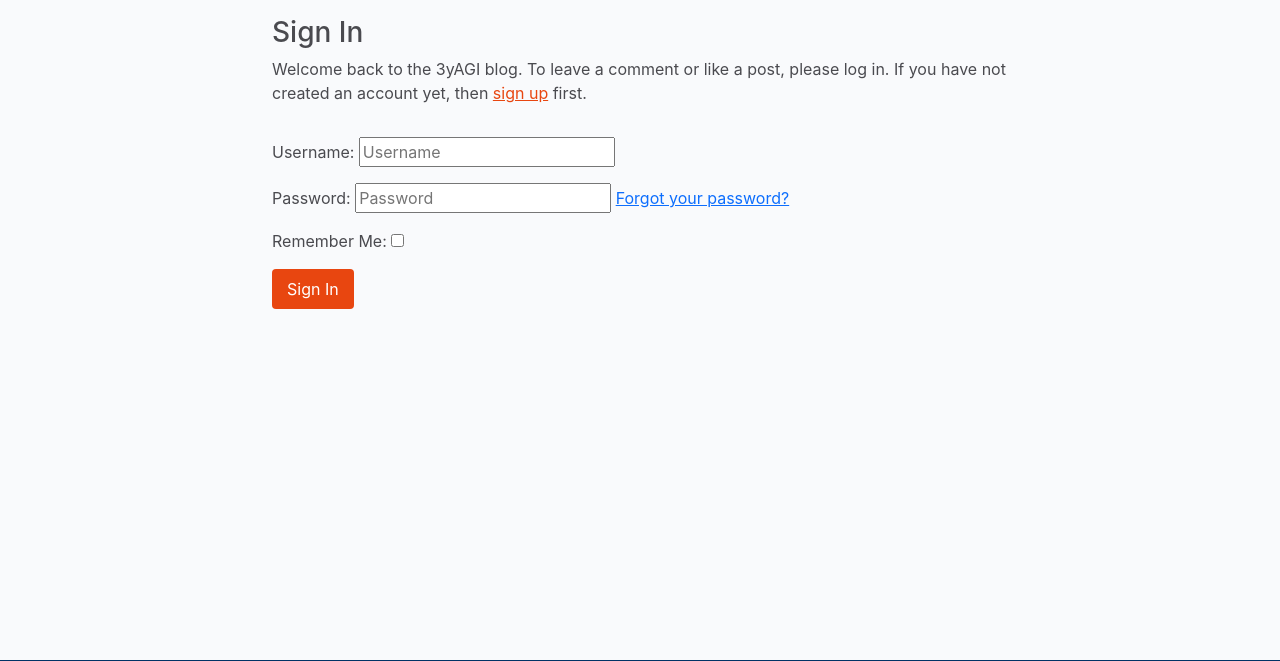
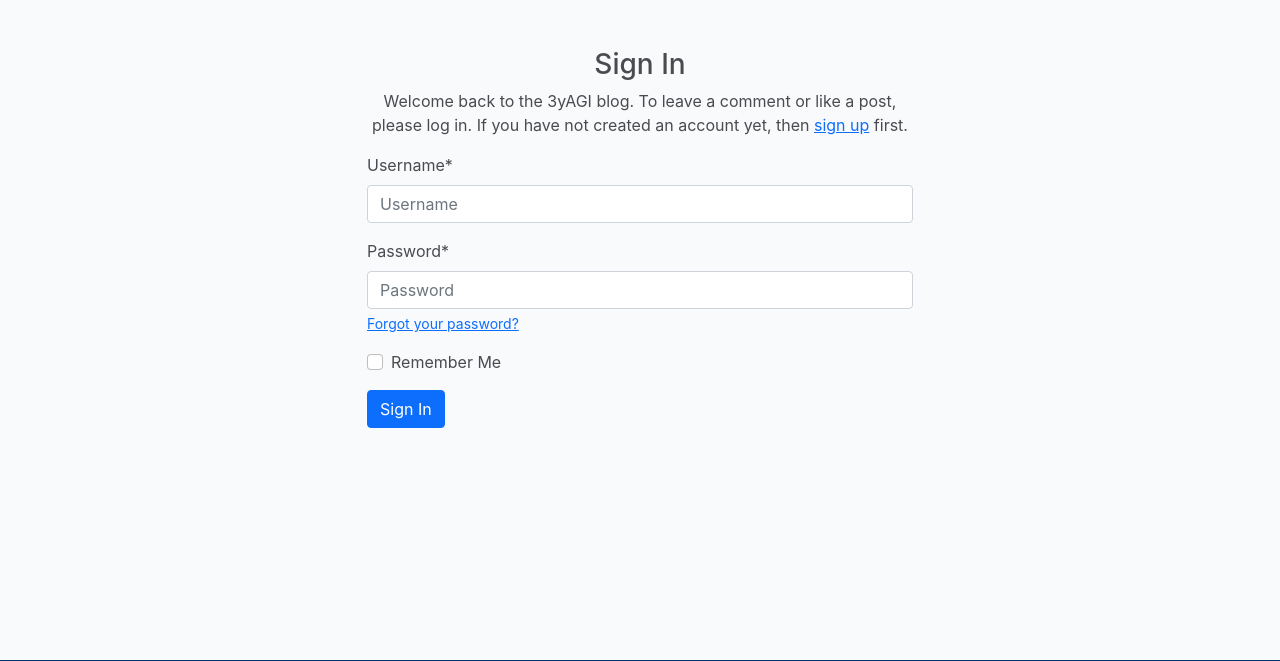
Before and after one commit to ThePyth0nKid/pp4-myblog, a Django app: page /accounts/login/ in a window 1280 px wide. Shown: the part 60-721 px from the top of the page. Run offline with Django 4.2, Linux system fonts and the light colour scheme; parts of the project's set-up code (start-up, migrations or seed data) failed here and were passed over; some libraries are stand-ins or nearby versions.

Commit message:
Add bootstrap and crispy forms to signup.html and login.html

```diff
--- a/templates/account/login.html
+++ b/templates/account/login.html
@@ -1,36 +1,29 @@
-{% extends "base.html" %} {% load i18n %} {% load account socialaccount %}
-<!---->
-{% block head_title %}{% trans "Sign In" %}{% endblock %} {% block content %}
+{% extends "base.html" %}
+{% load i18n crispy_forms_tags account socialaccount %}
 
-<div class="container">
-  <div class="row">
-    <div class="col-md-8 mt-3 offset-md-2">
-      <h3>{% trans "Sign In" %}</h3>
+{% block head_title %}{% trans "Sign In" %}{% endblock %}
 
-      <p>
-        {% blocktrans %}Welcome back to the 3yAGI blog. To leave a comment or
-        like a post, please log in. If you have not created an account yet, then
-        <a class="link" href="{{ signup_url }}">sign up</a> first.
-        <!---->
-        {% endblocktrans %}
-      </p>
+{% block content %}
+<div class="container mt-5">
+    <div class="row justify-content-center">
+        <div class="col-md-6">
+            <h3 class="text-center">{% trans "Sign In" %}</h3>
+
+            <p class="text-center">
+                {% blocktrans %}Welcome back to the 3yAGI blog. To leave a comment or like a post, please log in. If you
+                have not created an account yet, then <a class="link text-primary" href="{{ signup_url }}">sign up</a>
+                first.{% endblocktrans %}
+            </p>
+
+            <form class="login" method="POST" action="{% url 'account_login' %}">
+                {% csrf_token %}
+                {{ form|crispy }}
+                {% if redirect_field_value %}
+                <input type="hidden" name="{{ redirect_field_name }}" value="{{ redirect_field_value }}" />
+                {% endif %}
+                <button class="btn btn-primary btn-block" type="submit">{% trans "Sign In" %}</button>
+            </form>
+        </div>
     </div>
-  </div>
-  <div class="row">
-    <div class="col-md-8 mt-3 offset-md-2">
-      <form class="login" method="POST" action="{% url 'account_login' %}">
-        {% csrf_token %} {{ form.as_p }} {% if redirect_field_value %}
-        <input
-          type="hidden"
-          name="{{ redirect_field_name }}"
-          value="{{ redirect_field_value }}"
-        />
-        {% endif %}
-        <button class="btn btn-signup right" type="submit">
-          {% trans "Sign In" %}
-        </button>
-      </form>
-    </div>
-  </div>
 </div>
 {% endblock %}
```
Also changed, not shown: templates/account/signup.html (+24 -22 lines), contact_me/templates/contact_me/contact.html (line endings or trailing spaces).
